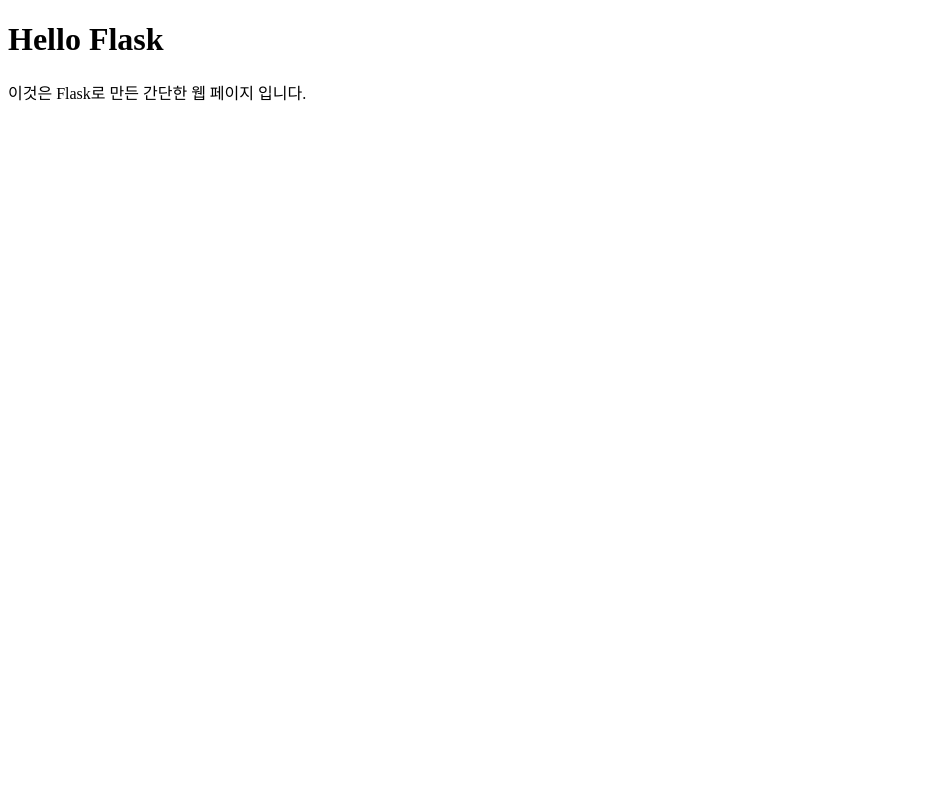
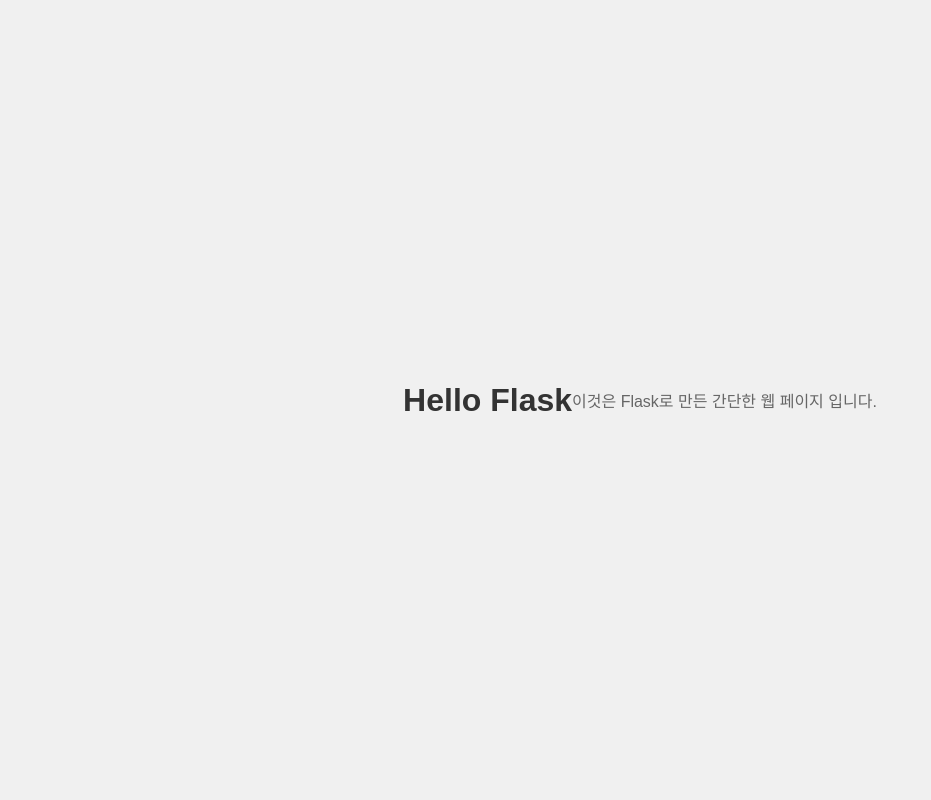
Before and after one commit to june00i/protest, a Flask app: page / in a window 1280 px wide. Shown: the whole page, without its empty margins (0-931 px from the left). Run offline with Flask 3, Linux system fonts and the light colour scheme.

Commit message:
세번째 수업

```diff
--- /dev/null
+++ b/static/style.css
@@ -0,0 +1,19 @@
+body {
+    font-family: Arial, sans-serif;
+    background-color: #f0f0f0;
+    display: flex;  /* block, inline,inline-block, table,table-cell */
+    justify-content: center;
+    align-items: center;
+    height: 100vh;
+    margin: 0;
+}
+
+h1 {
+    color: #333;
+    text-align: center;
+}
+
+p {
+    color: #666;
+    text-align: center;
+}
--- a/templates/index.html
+++ b/templates/index.html
@@ -4,6 +4,7 @@
         <meta charset="UTF-8">
         <meta name="viewport" content="width=device-width, initial-scale=1.0">
         <title>Hello Flask</title>
+        <link rel="stylesheet" href="{{ url_for('static', filename='style.css') }}"
     </head>
     <body>
         <h1>Hello Flask</h1>
```
